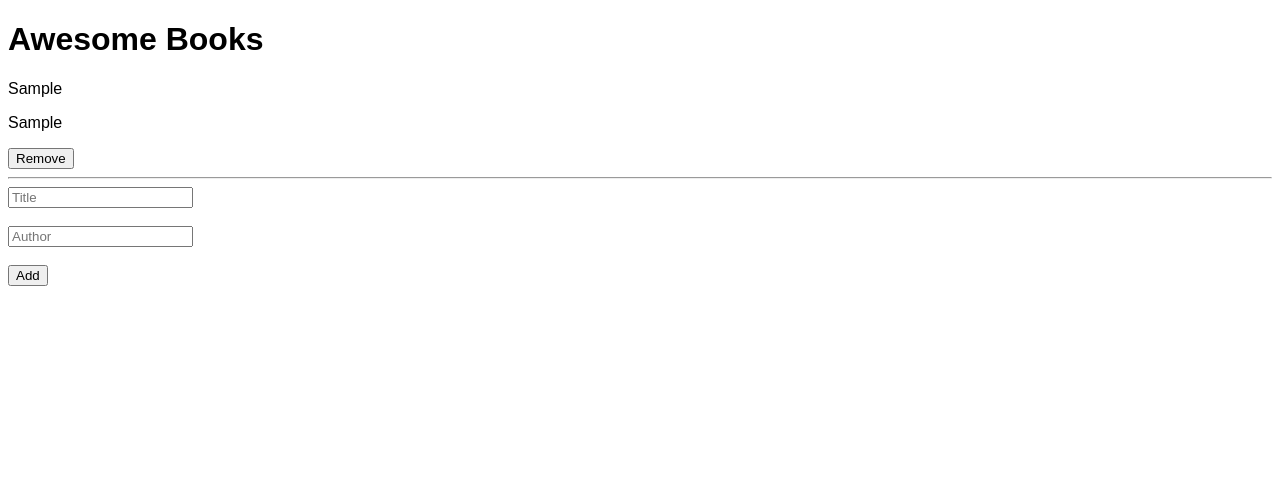
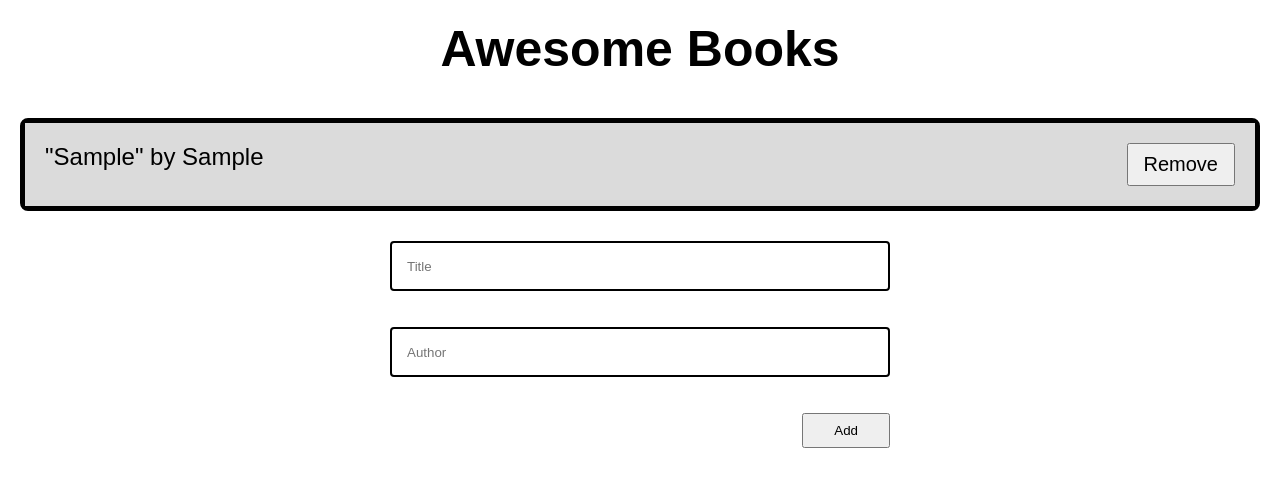
Before and after one commit to Kamba56/Awesome-books, a website: page index.html in a window 1280 px wide. Both pictures are taken after typing "Sample", "Sample" into the empty fields and a click on the button "Add". Drawn offline with Linux system fonts and the light colour scheme.

Commit message:
Add styling

```diff
--- a/main.js
+++ b/main.js
@@ -2,8 +2,6 @@ const title = document.querySelector('#title');
 const author = document.querySelector('#author');
 const form = document.querySelector('#add-form');
 const bookSection = document.querySelector('.book-section');
-
-// const books = JSON.parse(localStorage.getItem('books')) || [];
 
 // object class
 class BooksTemplate{
@@ -11,14 +9,20 @@ class BooksTemplate{
   constructor() {
 
   };
+
+  check() {
+    if(localStorage.getItem('books')) {
+      console.log("yesss");
+      this.books = JSON.parse(localStorage.getItem('books'));
+    }
+  }
   // methods
   generateBooks = ({ author, title, id }) => {
     const bookContainer = document.createElement('div');
+    bookContainer.classList.add('book-div');
     bookContainer.innerHTML = `
-    <p>${title}</p>
-    <p>${author}</p>
-    <button id="${id}" class="remove-button" type="button")">Remove</button><br>
-    <hr>
+    <p>"${title}" by ${author}</p>
+    <button id="${id}" class="remove-button" type="button")">Remove</button>
     `;
     bookSection.appendChild(bookContainer);
   };
@@ -29,10 +33,11 @@ class BooksTemplate{
       title: title.value,
       id: Date.now(),
     };
+    this.check();
     this.books.push(book);
-    console.log(this.books);
     localStorage.setItem('books', JSON.stringify(this.books));
     this.generateBooks(book);
+    console.log(this.books);
   };
 
   removeBook(removedBotton) {
@@ -43,29 +48,7 @@ class BooksTemplate{
     removedBook.remove();
   }
 }
-// generate books dynamically
-// const generateBooks = ({ author, title, id }) => {
-//   const bookContainer = document.createElement('div');
-//   bookContainer.innerHTML = `
-//   <p>${title}</p>
-//   <p>${author}</p>
-//   <button id="${id}" class="remove-button" type="button")">Remove</button><br>
-//   <hr>
-//   `;
-//   bookSection.appendChild(bookContainer);
-// };
 
-// Add book
-// function addBook() {
-//   const book = {
-//     author: author.value,
-//     title: title.value,
-//     id: Date.now(),
-//   };
-//   books.push(book);
-//   localStorage.setItem('books', JSON.stringify(books));
-//   generateBooks(book);
-// }
 const bookObj = new BooksTemplate();
 form.addEventListener('submit', (e) => {
   e.preventDefault();
@@ -79,13 +62,8 @@ bookSection.addEventListener('click', (e) => {
   if (e.target.classList.contains('remove-button')) {
     const removedBotton = e.target;
     bookObj.removeBook(removedBotton);
-
-    // const removedBook = removedBotton.parentElement;
-    // const removedBookarr = books.filter((book) => book.id === Number(removedBotton.id));
-    // books.splice(books.indexOf(removedBookarr[0]), 1);
-    // localStorage.setItem('books', JSON.stringify(books));
-    // removedBook.remove();
   }
 });
 
-// bookObj.books.forEach(bookObj.generateBooks);
+bookObj.check();
+bookObj.books.forEach(bookObj.generateBooks);
--- a/style.css
+++ b/style.css
@@ -1,3 +1,60 @@
+* {
+  padding: 0;
+  margin: 0;
+  box-sizing: border-box;
+}
+
 body {
   font-family: sans-serif;
 }
+
+h1 {
+  text-align: center;
+  font-size: 50px;
+  padding: 20px;
+}
+
+.book-section {
+  border:  5px solid #000;
+  border-radius: 8px;
+  margin: 20px;
+}
+
+.book-div {
+  display: flex;
+  justify-content: space-between;
+  padding: 20px;
+  font-size: 24px;
+}
+
+.book-div:nth-child(odd) {
+  background: #dbdbdb;
+}
+
+.book-div button {
+  padding: 8px 15px;
+  font-size: 20px;
+  cursor: pointer;
+}
+
+#add-form {
+  display: flex;
+  flex-direction: column;
+  width: 100%;
+  max-width: 500px;
+  margin: 30px auto;
+}
+
+#add-form input {
+  height: 50px;
+  padding-left: 15px;
+  border: 2px solid #000;
+  border-radius: 4px;
+}
+
+#add-form button {
+  width: fit-content;
+  padding: 8px 30px;
+  align-self: flex-end;
+  cursor: pointer;
+}
```
